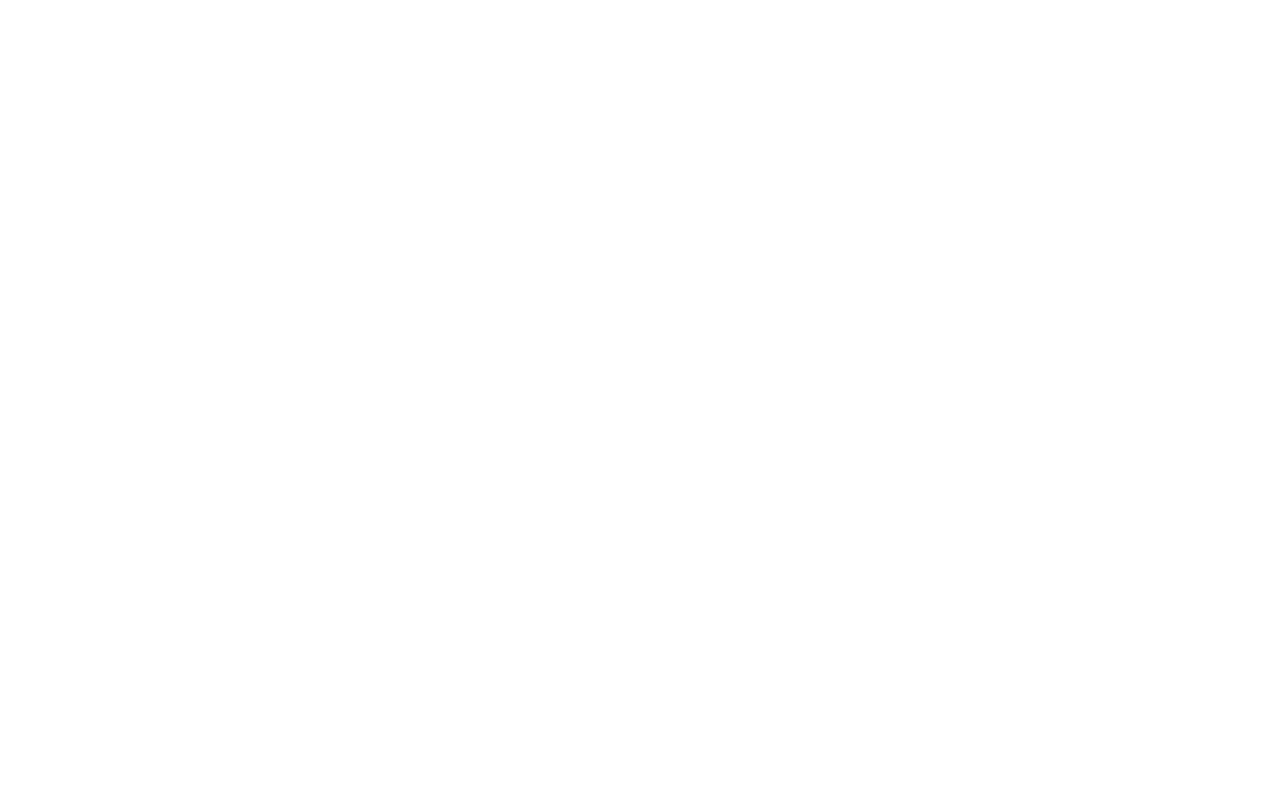
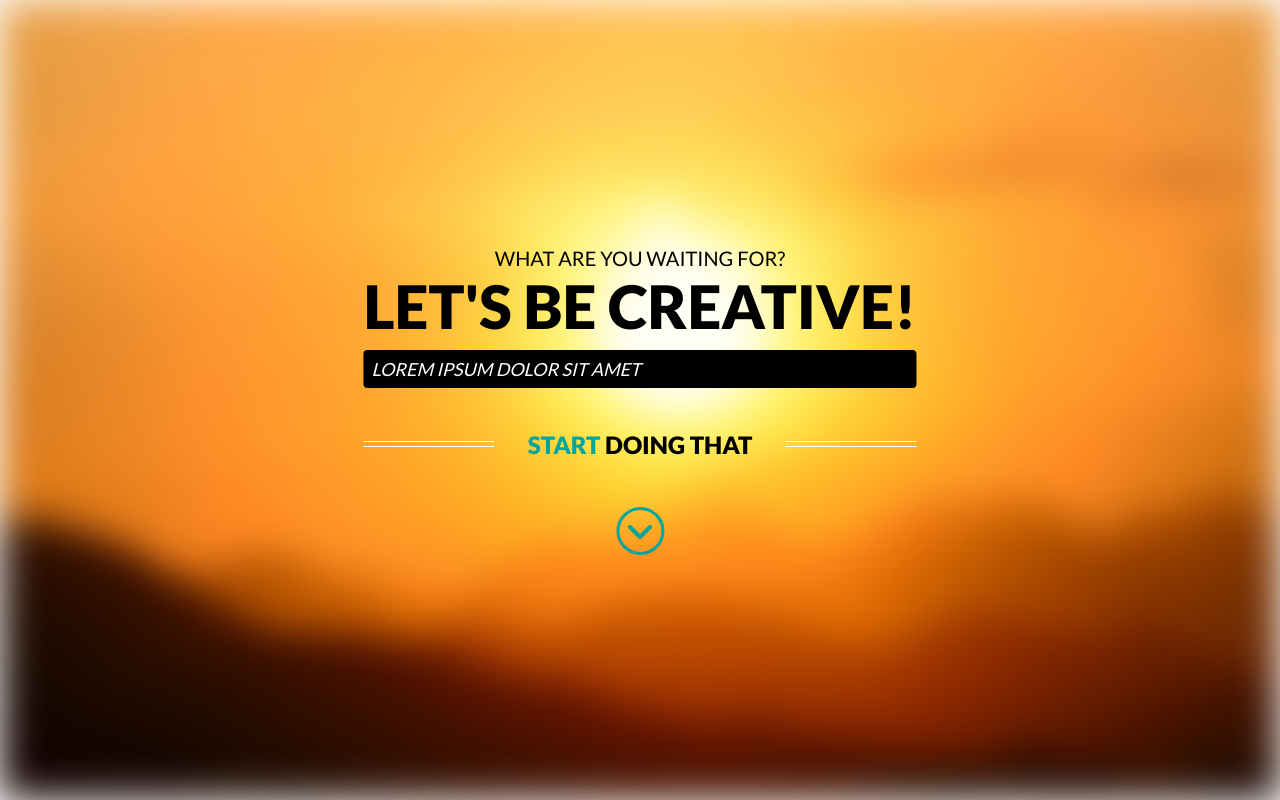
Before and after one commit to sooyongjie/growthops-assessment, a React (Create React App) app: page / in a window 1280 px wide. Built offline with nearby package versions, Linux system fonts and the light colour scheme.

Commit message:
Added welcome section

```diff
--- a/src/components/App.js
+++ b/src/components/App.js
@@ -1,4 +1,5 @@
 import '../css/style.css';
+import Welcome from './Welcome';
 
 function App() {
   return (
--- /dev/null
+++ b/src/components/Welcome.js
@@ -0,0 +1,30 @@
+import React from 'react'
+
+function Welcome() {
+    return (
+        <div className="welcome">
+            <div className="background-img"></div>
+            <div className="welcome-content">
+                <p className="hint">WHAT ARE YOU WAITING FOR?</p>
+                <h1>LET'S BE CREATIVE!</h1>
+                <p className="subtitle">LOREM IPSUM DOLOR SIT AMET</p>
+                <div className="proceed">
+                    <div className="lines">
+                        <div className=""></div>
+                        <div className=""></div>
+                    </div>
+                    <h2><span>START</span> DOING THAT</h2>
+                    <div className="lines">
+                        <div className=""></div>
+                        <div className=""></div>
+                    </div>
+                </div>
+                <button>
+                        <i className="fa fa-angle-down" />
+                    </button>
+            </div>
+        </div>
+    )
+}
+
+export default Welcome
--- a/src/css/style.css
+++ b/src/css/style.css
@@ -1,2 +1,101 @@
 @import url("https://fonts.googleapis.com/css2?family=Lato:wght@300;400;700;900&family=Poppins:wght@300;400;500;600&family=Roboto:wght@300;400;500;700&display=swap");
+@import url("https://cdnjs.cloudflare.com/ajax/libs/font-awesome/6.0.0-beta2/css/all.min.css");
+* {
+  margin: 0;
+  padding: 0;
+  box-sizing: border-box;
+}
+
+button,
+input {
+  border: none;
+  background: none;
+  outline: none;
+}
+
+.welcome {
+  height: 100vh;
+}
+
+.welcome .background-img {
+  height: 100vh;
+  background-image: url("../img/welcome.jpg");
+  background-repeat: none;
+  background-size: cover;
+  filter: blur(20px);
+}
+
+.welcome .welcome-content {
+  height: 100vh;
+  position: absolute;
+  top: 50%;
+  left: 50%;
+  transform: translate(-50%, -50%);
+  display: flex;
+  flex-direction: column;
+  justify-content: center;
+  font-family: "Lato", sans-serif;
+}
+
+.welcome .welcome-content p.hint {
+  font-size: 20px;
+  text-align: center;
+}
+
+.welcome .welcome-content h1 {
+  margin-bottom: 8px;
+  font-weight: 900;
+  font-size: 60px;
+}
+
+.welcome .welcome-content .subtitle {
+  padding: 8px 8px;
+  background: black;
+  color: white;
+  border-radius: 4px;
+  font-size: 18px;
+  font-style: italic;
+}
+
+.welcome .welcome-content .proceed {
+  display: grid;
+  grid-template-columns: 0.4fr auto 0.4fr;
+  justify-content: space-between;
+  align-items: center;
+  margin-top: 42px;
+}
+
+.welcome .welcome-content .proceed h2 {
+  font-weight: 900;
+}
+
+.welcome .welcome-content .proceed h2 span {
+  color: #00a59d;
+}
+
+.welcome .welcome-content .proceed .lines {
+  display: flex;
+  row-gap: 4px;
+  flex-direction: column;
+}
+
+.welcome .welcome-content .proceed .lines div {
+  width: 100%;
+  height: 1px;
+  background: white;
+}
+
+.welcome .welcome-content button {
+  height: 48px;
+  width: 48px;
+  margin-top: 48px;
+  align-self: center;
+  border: 3px solid #00a59d;
+  border-radius: 50%;
+}
+
+.welcome .welcome-content button i.fa-angle-down {
+  font-size: 32px;
+  color: #00a59d;
+}
 /*# sourceMappingURL=style.css.map */
--- a/src/css/style.scss
+++ b/src/css/style.scss
@@ -1,5 +1,94 @@
 @import url("https://fonts.googleapis.com/css2?family=Lato:wght@300;400;700;900&family=Poppins:wght@300;400;500;600&family=Roboto:wght@300;400;500;700&display=swap");
+@import url("https://cdnjs.cloudflare.com/ajax/libs/font-awesome/6.0.0-beta2/css/all.min.css");
 
+$turquoise: #00a59d;
 // font-family: 'Lato', sans-serif;
 // font-family: 'Poppins', sans-serif;
 // font-family: 'Roboto', sans-serif;
+
+* {
+  margin: 0;
+  padding: 0;
+  box-sizing: border-box;
+}
+
+button,
+input {
+  border: none;
+  background: none;
+  outline: none;
+}
+
+.welcome {
+  height: 100vh;
+  .background-img {
+    height: 100vh;
+    background-image: url("../img/welcome.jpg");
+    background-repeat: none;
+    background-size: cover;
+    filter: blur(20px);
+  }
+  .welcome-content {
+    height: 100vh;
+    position: absolute;
+    top: 50%;
+    left: 50%;
+    transform: translate(-50%, -50%);
+    display: flex;
+    flex-direction: column;
+    justify-content: center;
+    font-family: "Lato", sans-serif;
+    p.hint {
+      font-size: 20px;
+      text-align: center;
+    }
+    h1 {
+      margin-bottom: 8px;
+      font-weight: 900;
+      font-size: 60px;
+    }
+    .subtitle {
+      padding: 8px 8px;
+      background: black;
+      color: white;
+      border-radius: 4px;
+      font-size: 18px;
+      font-style: italic;
+    }
+    .proceed {
+      display: grid;
+      grid-template-columns: 0.4fr auto 0.4fr;
+      justify-content: space-between;
+      align-items: center;
+      margin-top: 42px;
+      h2 {
+        font-weight: 900;
+        span {
+          color: $turquoise;
+        }
+      }
+      .lines {
+        display: flex;
+        row-gap: 4px;
+        flex-direction: column;
+        div {
+          width: 100%;
+          height: 1px;
+          background: white;
+        }
+      }
+    }
+    button {
+      height: 48px;
+      width: 48px;
+      margin-top: 48px;
+      align-self: center;
+      border: 3px solid $turquoise;
+      border-radius: 50%;
+      i.fa-angle-down {
+        font-size: 32px;
+        color: $turquoise;
+      }
+    }
+  }
+}
--- a/src/index.js
+++ b/src/index.js
@@ -1,11 +1,13 @@
 import React from 'react';
 import ReactDOM from 'react-dom';
 import App from './components/App';
+import Welcome from './components/Welcome';
 import reportWebVitals from './reportWebVitals';
 
 ReactDOM.render(
   <React.StrictMode>
     <App />
+    <Welcome />
   </React.StrictMode>,
   document.getElementById('root')
 );
```
Also changed, not shown: src/img/welcome.jpg (added), 1 other file (tests, documents, lock files or other folders).
